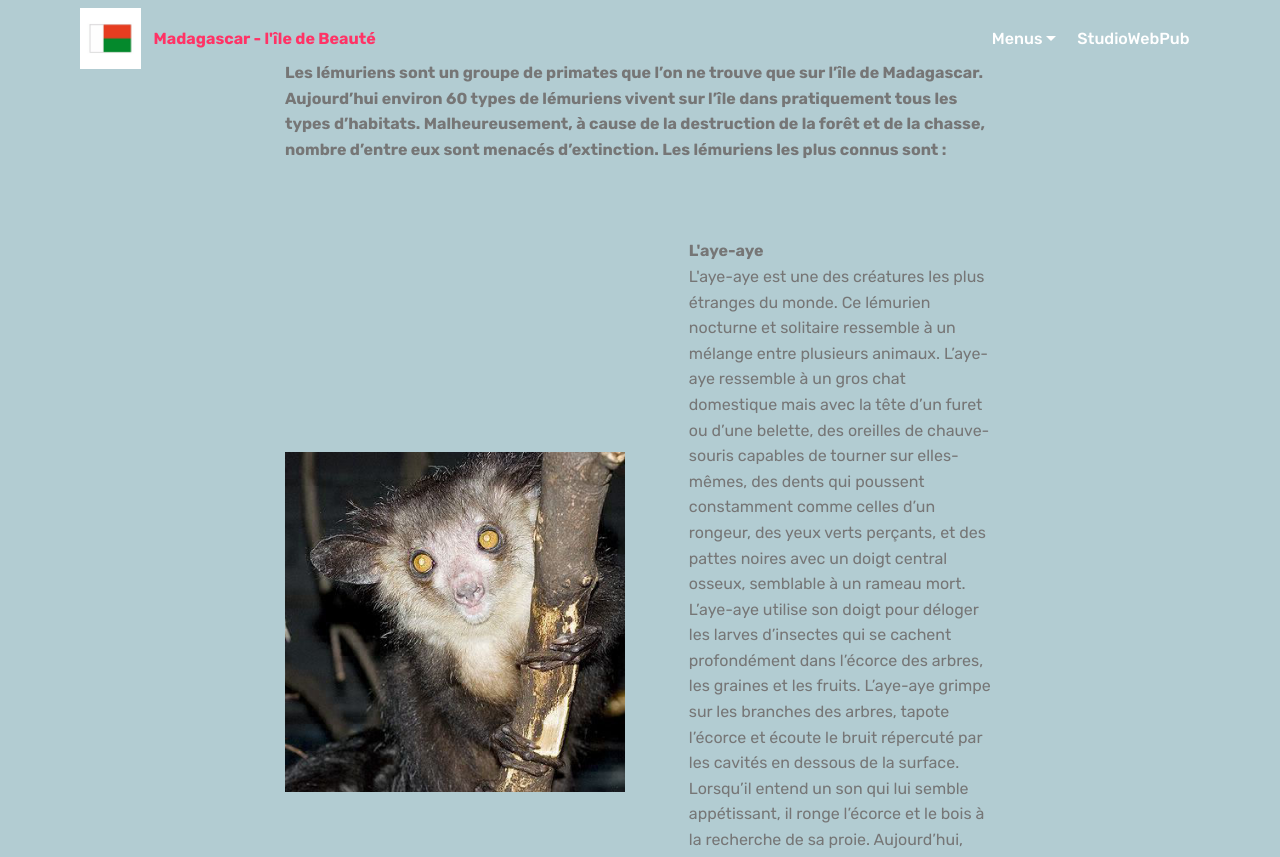
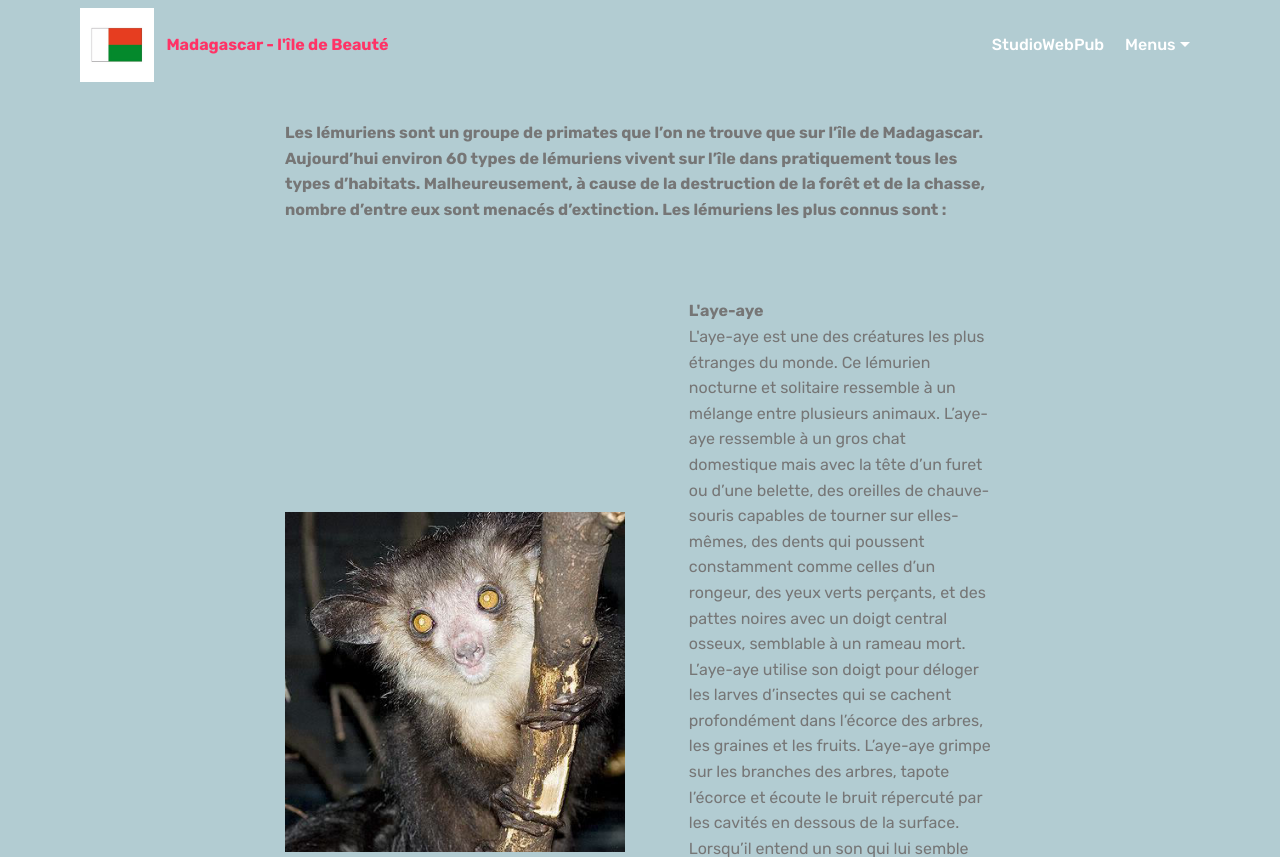
Before and after one commit to mikaodif/madagascar, a plain HTML site: page page1.html in a window 1280 px wide. Shown: the top 857 px of the page. Drawn offline with Linux system fonts and the light colour scheme.

Commit message:
create github pages

```diff
--- a/assets/mobirise/css/mbr-additional.css
+++ b/assets/mobirise/css/mbr-additional.css
@@ -1662,7 +1662,7 @@ body {
 }
 @media (min-width: 992px) {
   .cid-rti1UTtaSU .collapsed:not(.navbar-short) .navbar-collapse {
-    max-height: calc(98.5vh - 3.8rem);
+    max-height: calc(98.5vh - 4.6rem);
   }
 }
 .cid-rti1UTtaSU .collapsed button.navbar-toggler {
@@ -2254,7 +2254,7 @@ body {
 }
 @media (min-width: 992px) {
   .cid-rti3Ebj6fN .collapsed:not(.navbar-short) .navbar-collapse {
-    max-height: calc(98.5vh - 3.8rem);
+    max-height: calc(98.5vh - 4.6rem);
   }
 }
 .cid-rti3Ebj6fN .collapsed button.navbar-toggler {
@@ -2413,7 +2413,7 @@ body {
   color: #767676 !important;
 }
 .cid-rthRfuovFl {
-  padding-top: 60px;
+  padding-top: 120px;
   padding-bottom: 30px;
   background-color: #b2ccd2;
 }
--- a/page1.html
+++ b/page1.html
@@ -42,26 +42,25 @@
             <div class="navbar-brand">
                 <span class="navbar-logo">
                     <a href="https://mobirise.co">
-                        <img src="assets/images/drapeau.ico" alt="Mobirise" title="" style="height: 3.8rem;">
+                        <img src="assets/images/drapeau.ico" alt="Mobirise" title="" style="height: 4.6rem;">
                     </a>
                 </span>
                 <span class="navbar-caption-wrap"><a class="navbar-caption text-secondary display-4" href="https://mobirise.co">Madagascar - l'île de Beauté</a></span>
             </div>
         </div>
         <div class="collapse navbar-collapse" id="navbarSupportedContent">
-            <ul class="navbar-nav nav-dropdown nav-right" data-app-modern-menu="true"><li class="nav-item dropdown">
+            <ul class="navbar-nav nav-dropdown nav-right" data-app-modern-menu="true"><li class="nav-item">
+                    <a class="nav-link link text-white display-4" href="https://www.studiowebpub.com/" target="_blank">StudioWebPub</a>
+                </li><li class="nav-item dropdown">
                     <a class="nav-link link dropdown-toggle text-white display-4" href="Accueil.html" data-toggle="dropdown-submenu" aria-expanded="false">Menus
                     </a><div class="dropdown-menu"><a class="dropdown-item text-white display-4" href="Accueil.html">Acceuil</a></div>
-                </li>
-                <li class="nav-item">
-                    <a class="nav-link link text-white display-4" href="https://www.studiowebpub.com/" target="_blank">StudioWebPub</a>
                 </li></ul>
 
         </div>
     </nav>
 </section>
 
-<section class="engine"><a href="https://mobirise.info/l">free website templates</a></section><section class="mbr-section article content1 cid-rthRfuovFl" id="content1-7">
+<section class="engine"><a href="https://mobirise.info/x">free css templates</a></section><section class="mbr-section article content1 cid-rthRfuovFl" id="content1-7">
 
 
 
```
Also changed, not shown: Accueil.html (+5 -6 lines), 1 other file.
